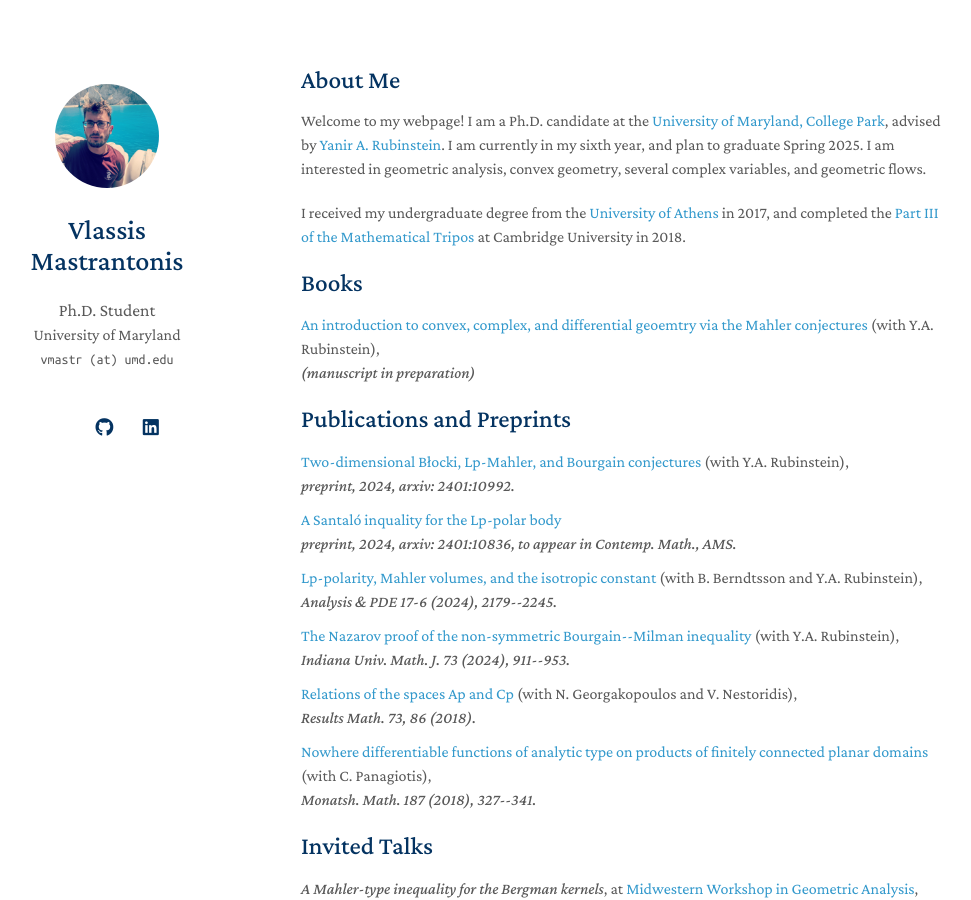
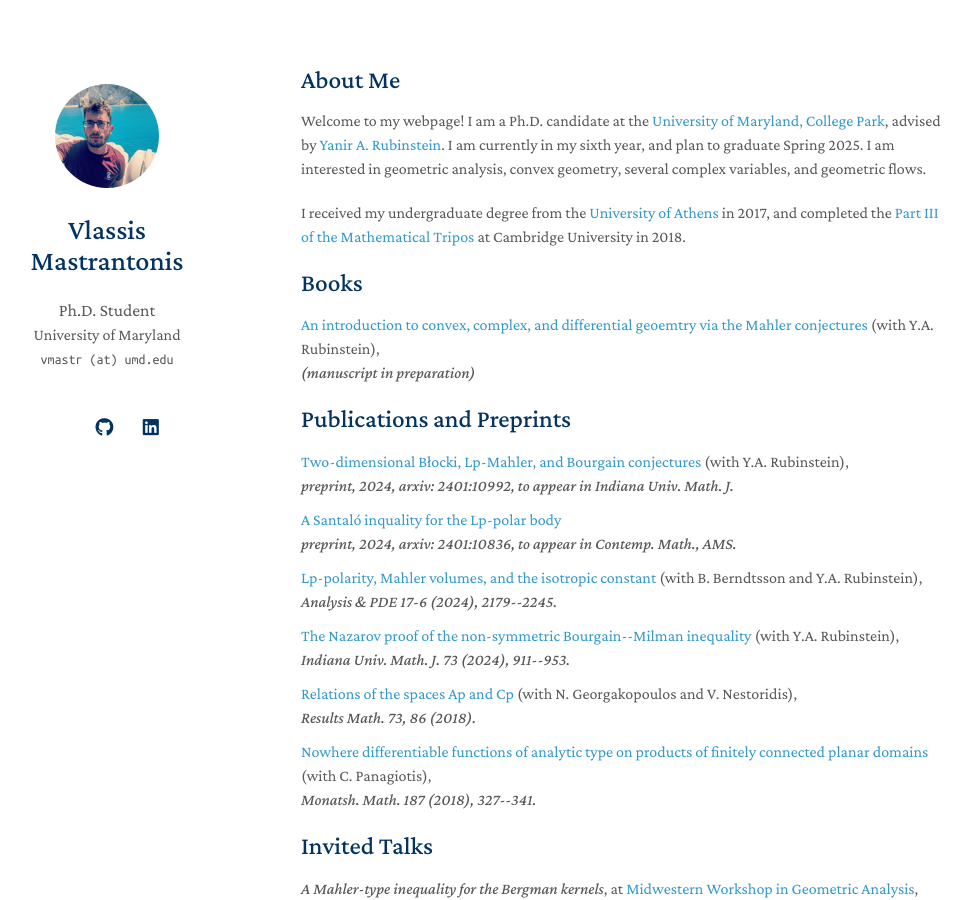
Before and after one commit to vmastr/vmastr.github.io, a Jekyll site: the page built from index.md, in a window 1280 px wide and 900 px high. Shown: the whole window, without its empty margins (169-1140 px from the left). Built offline with Jekyll 4.4.1, drawn with Linux system fonts in a browser that asks for light colours; nearby versions of some CDN libraries; a style sheet for code colours, icons or effects is not loaded; our own code applies the rules of GitHub Pages for plain Markdown files.

Commit message:
typo fix
Added "to appear in Indiana Univ. Math. J." in the Two-dimensional Blocki, Lp-Mahler, and Bourgain conjectures publication.

```diff
--- a/_data/publications.yml
+++ b/_data/publications.yml
@@ -3,7 +3,7 @@ main:
   - title: Two-dimensional Błocki, Lp-Mahler, and Bourgain conjectures
     authors: (with Y.A. Rubinstein),
     # conference_short: CVPR
-    conference: "preprint, 2024, arxiv: 2401:10992."
+    conference: "preprint, 2024, arxiv: 2401:10992, to appear in Indiana Univ. Math. J."
     pdf: https://arxiv.org/abs/2401.10992
     # code: https://github.com/yaoyao-liu/class-incremental-learning/tree/main/mnemonics-training
     # page: https://class-il.mpi-inf.mpg.de/mnemonics/
```
Also changed, not shown: 4 other files.
